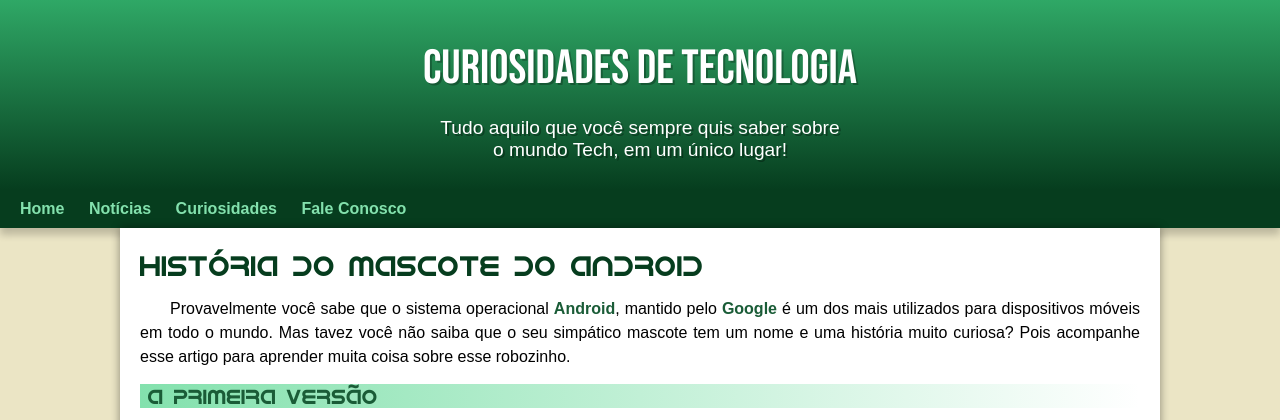
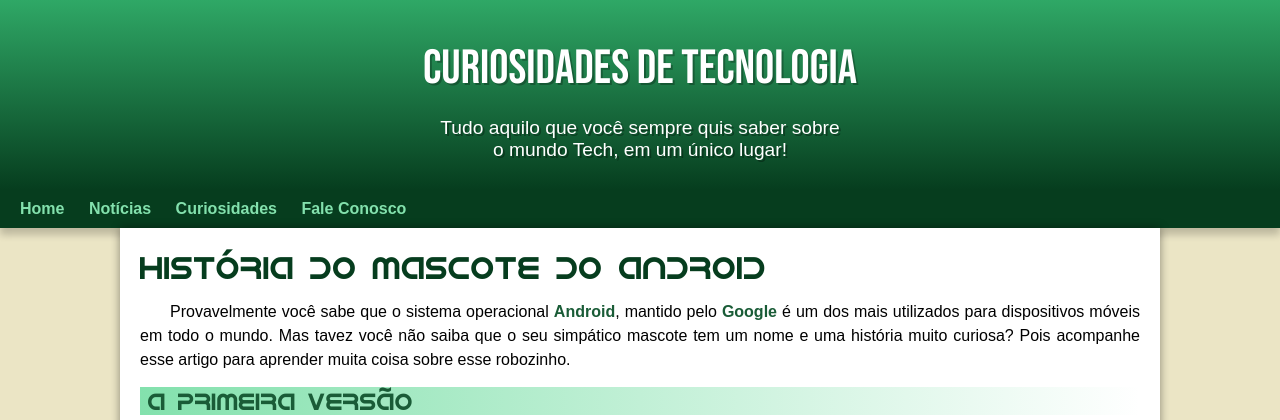
Before and after one commit to jhonseloi/html5-css3, a plain HTML site: page desafios/d010/android.html in a window 1280 px wide. Shown: the top 420 px of the page. Drawn offline with Linux system fonts and the light colour scheme.

Commit message:
Atualização

```diff
--- a/desafios/d010/estilo/style.css
+++ b/desafios/d010/estilo/style.css
@@ -100,13 +100,13 @@ main h1 {
     color: var(--cor5);
     font-family: var(--fonte-android);
     font-weight: normal;
-    font-size: 1.8em;
+    font-size: 2em;
 }
 
 main h2 {
     font-family: var(--fonte-android);
     color: var(--cor4);
-    font-size: 1.3em;
+    font-size: 1.5em;
     font-weight: normal;
     background-image: linear-gradient(to right, var(--cor1), transparent);
     text-indent: 8px;
@@ -174,6 +174,7 @@ aside {
 aside > h3 {
     background-color: var(--cor4);
     color: white;
+    font-size: 1em;
     padding: 10px;
     margin: -10px -10px 0px -10px;
     border-radius: 10px 10px 0px 0px;
```
